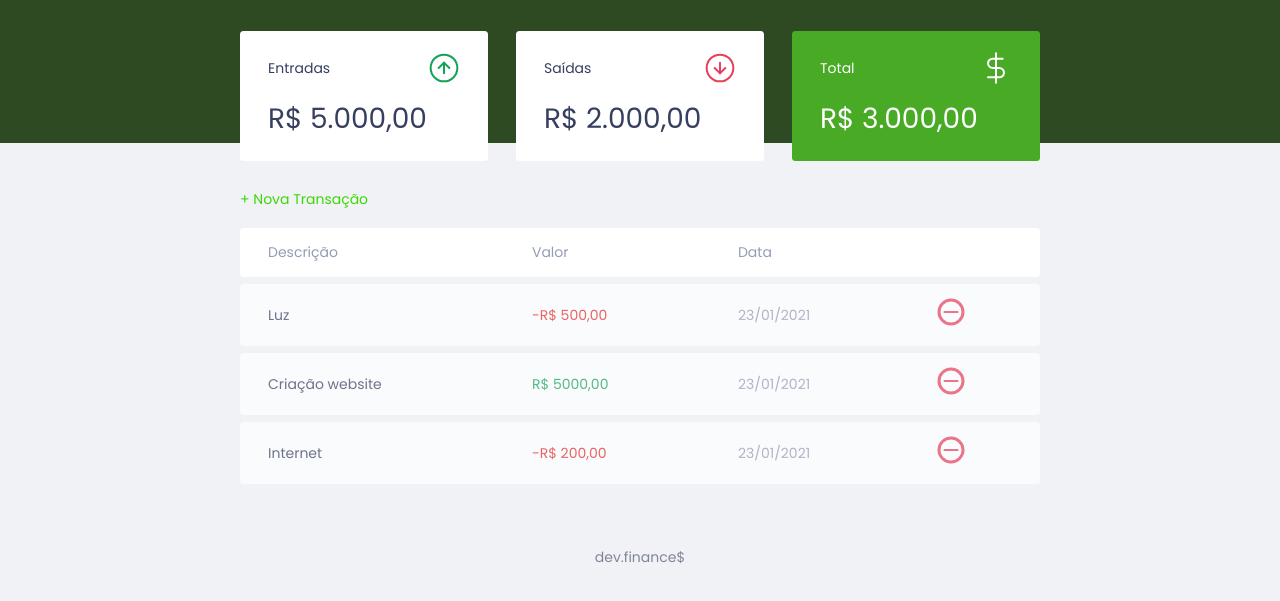
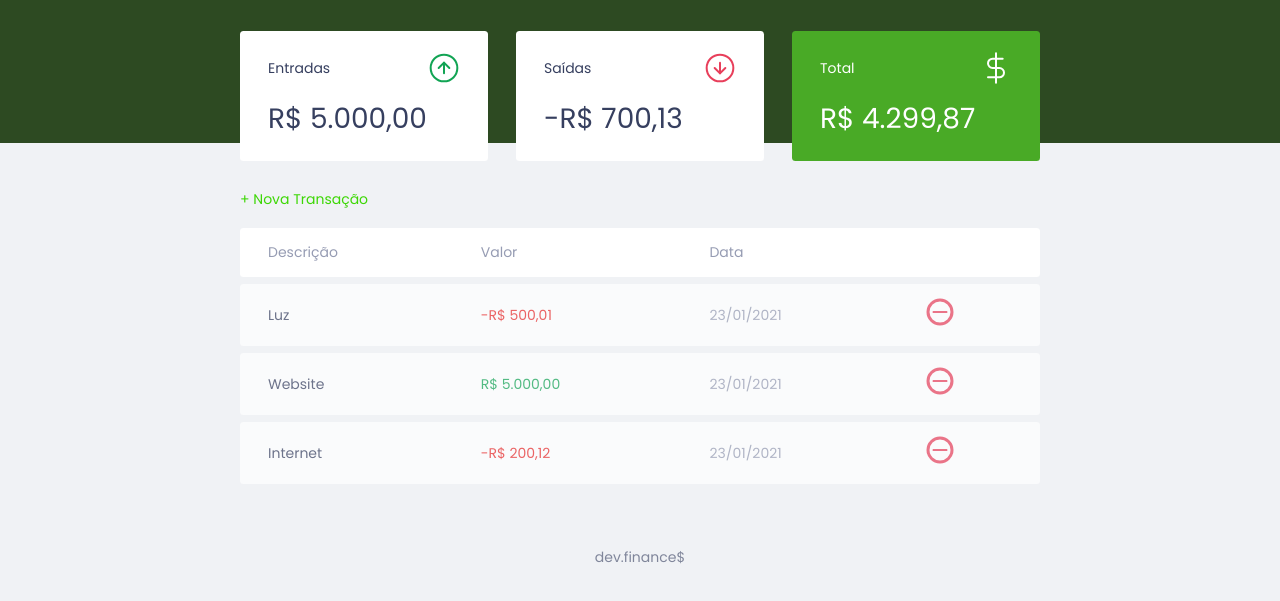
Before and after one commit to DinobergueViana/dev.finances, a plain HTML site: page index.html in a window 1280 px wide. Shown: the part 55-656 px from the top of the page. Drawn offline with Linux system fonts and the light colour scheme.

Commit message:
cria funcionalidade para adicionar nova transaçao

```diff
--- a/index.html
+++ b/index.html
@@ -22,7 +22,7 @@
             <span>Entradas</span>
             <img src="./assets/income.svg" alt="Imagem de entradas">
           </h3>
-          <p>R$ 5.000,00</p>
+          <p id="incomeDisplay">R$ 5.000,00</p>
         </div>
 
         <div class="card">
@@ -30,7 +30,7 @@
             <span>Saídas</span>
             <img src="./assets/expense.svg" alt="Imagem de saídas">
           </h3>
-          <p>R$ 2.000,00</p>
+          <p id="expenseDisplay">R$ 2.000,00</p>
         </div>
 
         <div class="card total">
@@ -38,7 +38,7 @@
             <span>Total</span>
             <img src="./assets/total.svg" alt="Imagem de total">
           </h3>
-          <p>R$ 3.000,00</p>
+          <p id="totalDisplay">R$ 3.000,00</p>
         </div>
 
       </section>
@@ -58,30 +58,7 @@
             </tr>
           </thead>
           <tbody>
-            <tr>
-              <td class="description">Luz</td>
-              <td class="expense"> -R$ 500,00</td>
-              <td class="date">23/01/2021</td>
-              <td>
-                <img src="./assets/minus.svg" alt="Remover transação">
-              </td>
-            </tr>
-            <tr>
-              <td class="description">Criação website</td>
-              <td class="income">R$ 5000,00</td>
-              <td class="date">23/01/2021</td>
-              <td>
-                <img src="./assets/minus.svg" alt="Remover transação">
-              </td>
-            </tr>
-            <tr>
-              <td class="description">Internet</td>
-              <td class="expense"> -R$ 200,00</td>
-              <td class="date">23/01/2021</td>
-              <td>
-                <img src="./assets/minus.svg" alt="Remover transação">
-              </td>
-            </tr>
+
           </tbody>
         </table>
       </section>
@@ -91,7 +68,7 @@
       <div class="modal">
         <div id="form">
           <h2>Nova Transação</h2>
-          <form action="">
+          <form action="" onsubmit="Form.submit(event)">
             <div class="input-group">
               <label class="sr-only" for="description">Descrição</label>
               <input type="text" id="description" name="description" placeholder="Descrição">
@@ -120,19 +97,6 @@
       <p>dev.finance$</p>
     </footer>
 
-    <script>
-      const Modal = {
-        open(){
-          // abrir modal
-          // adicionar a class active ao modal
-          document.querySelector('.modal-overlay').classList.add('active');
-        },
-        close(){
-          // fechar modal
-          // remover a class active do modal
-          document.querySelector('.modal-overlay').classList.remove('active');
-        }
-      }
-    </script>
+    <script src="./scripts.js"></script>
   </body>
 </html>
--- /dev/null
+++ b/scripts.js
@@ -0,0 +1,145 @@
+const Modal = {
+  open(){
+    // abrir modal
+    // adicionar a class active ao modal
+    document.querySelector('.modal-overlay').classList.add('active');
+  },
+  close(){
+    // fechar modal
+    // remover a class active do modal
+    document.querySelector('.modal-overlay').classList.remove('active');
+  }
+}
+
+const Transaction = {
+  all: [
+    {
+      description: 'Luz',
+      amount: -50001,
+      date: '23/01/2021'
+    },
+    {
+      description: 'Website',
+      amount: 500000,
+      date: '23/01/2021'
+    },
+    {
+      description: 'Internet',
+      amount: -20012,
+      date: '23/01/2021'
+    }
+  ],
+  //adiciona nova transação
+  add(transaction){
+    Transaction.all.push(transaction)
+    App.reload()
+  },
+  // remove transação
+  remove(index){
+    Transaction.all.splice(index, 1);
+    App.reload()
+  },
+  // soma entradas
+  incomes() {
+    let income = 0;
+    Transaction.all.forEach(transaction => {
+      if(transaction.amount > 0) {
+        income += transaction.amount;
+      }
+    })
+
+    return income;
+  },
+  // soma saídas
+  expenses() {
+    let expense = 0;
+    Transaction.all.forEach(transaction => {
+      if(transaction.amount < 0) {
+        expense += transaction.amount;
+      }
+    })
+
+    return expense;
+  },
+  // soma entradas + saídas
+  total() {
+    return Transaction.incomes() + Transaction.expenses()
+  }
+}
+
+const DOM = {
+  transactionsContainer: document.querySelector('#data-table tbody'),
+
+  addTransaction(transaction, index) {
+    const tr = document.createElement('tr');
+    tr.innerHTML = DOM.innerHTMLTransaction(transaction);
+    DOM.transactionsContainer.appendChild(tr)
+  },
+  innerHTMLTransaction(transaction) {
+    const CSSclass = transaction.amount > 0 ? 'income': 'expense';
+    const amount = Utils.formartCurrency(transaction.amount)
+
+    const html = `
+      <td class="description">${transaction.description}</td>
+      <td class="${CSSclass}"> ${amount}</td>
+      <td class="date">${transaction.date}</td>
+      <td>
+        <img src="./assets/minus.svg" alt="Remover transação">
+      </td>
+    `;
+
+    return html;
+  },
+  updateBalance() {
+    document
+    .getElementById('incomeDisplay').innerHTML = Utils.formartCurrency(Transaction.incomes())
+    document
+    .getElementById('expenseDisplay').innerHTML = Utils.formartCurrency(Transaction.expenses())
+    document
+    .getElementById('totalDisplay').innerHTML = Utils.formartCurrency(Transaction.total())
+  },
+  clearTransactions(){
+    DOM.transactionsContainer.innerHTML = "";
+  }
+}
+
+const Utils = {
+  formartCurrency(value){
+    // definindo sinal negativo
+    const signal = Number(value) < 0 ? "-" : "";
+
+    // formatando o valor para uma string removendo o sinal de menos '-'
+    value = String(value).replace(/\D/g, "")
+
+    // convertendo a string para numero
+    value = Number(value) / 100
+
+    // converto o numero para moeda
+    value = value.toLocaleString("pt-BR", {style: "currency", currency: "BRL"})
+
+    return signal + value
+  }
+}
+
+const Form = {
+  submit(event){
+    event.preventDefault()
+  }
+}
+
+const App = {
+  init(){
+
+    Transaction.all.forEach(transaction => {
+      DOM.addTransaction(transaction)
+    })
+
+    DOM.updateBalance();
+  },
+  reload(){
+    DOM.clearTransactions();
+    App.init();
+  }
+}
+
+App.init()
--- a/style.css
+++ b/style.css
@@ -68,6 +68,7 @@ button {
   padding: 0;
   border-radius: 0.25rem;
   cursor: pointer;
+  outline: none;
 }
 
 button:hover {
```
